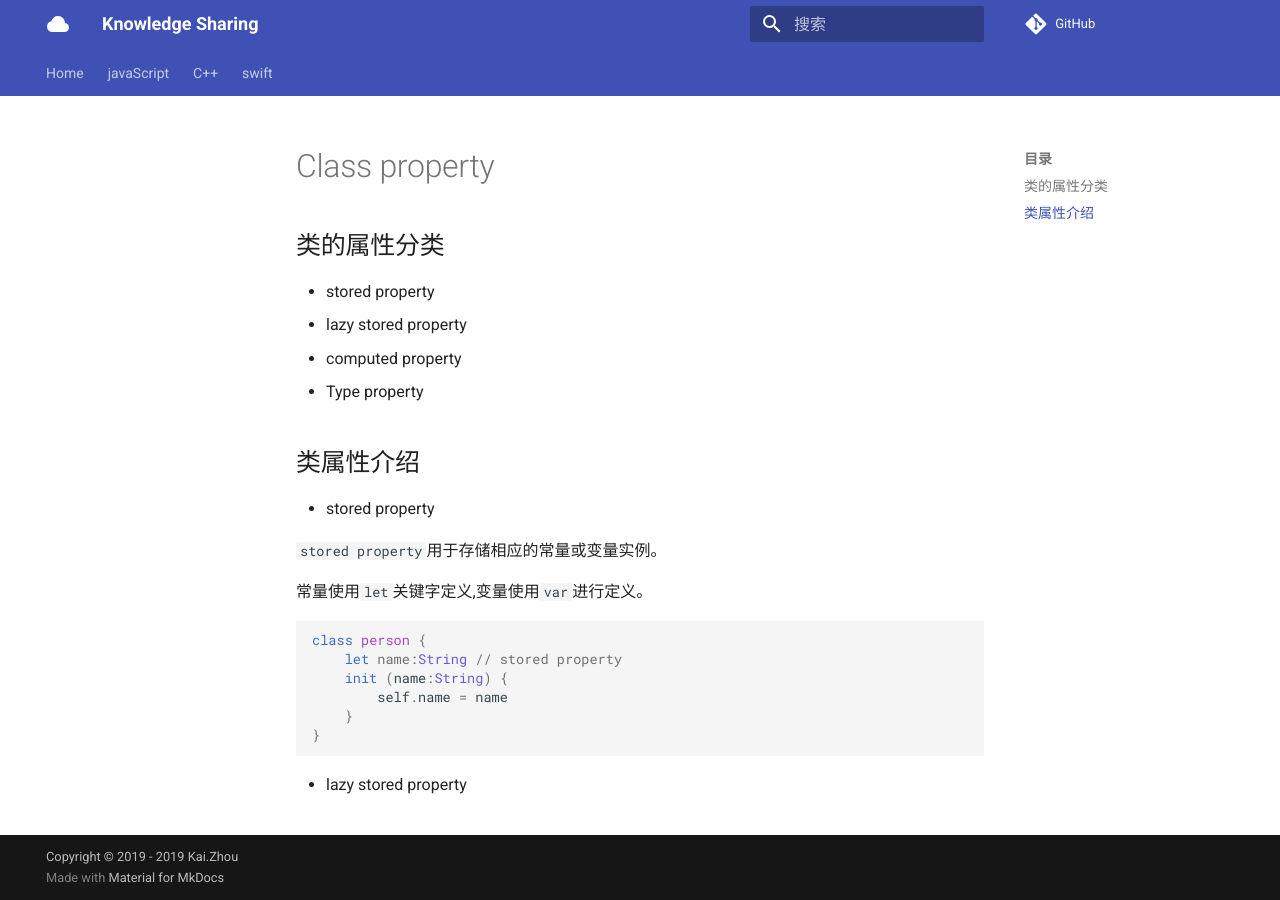
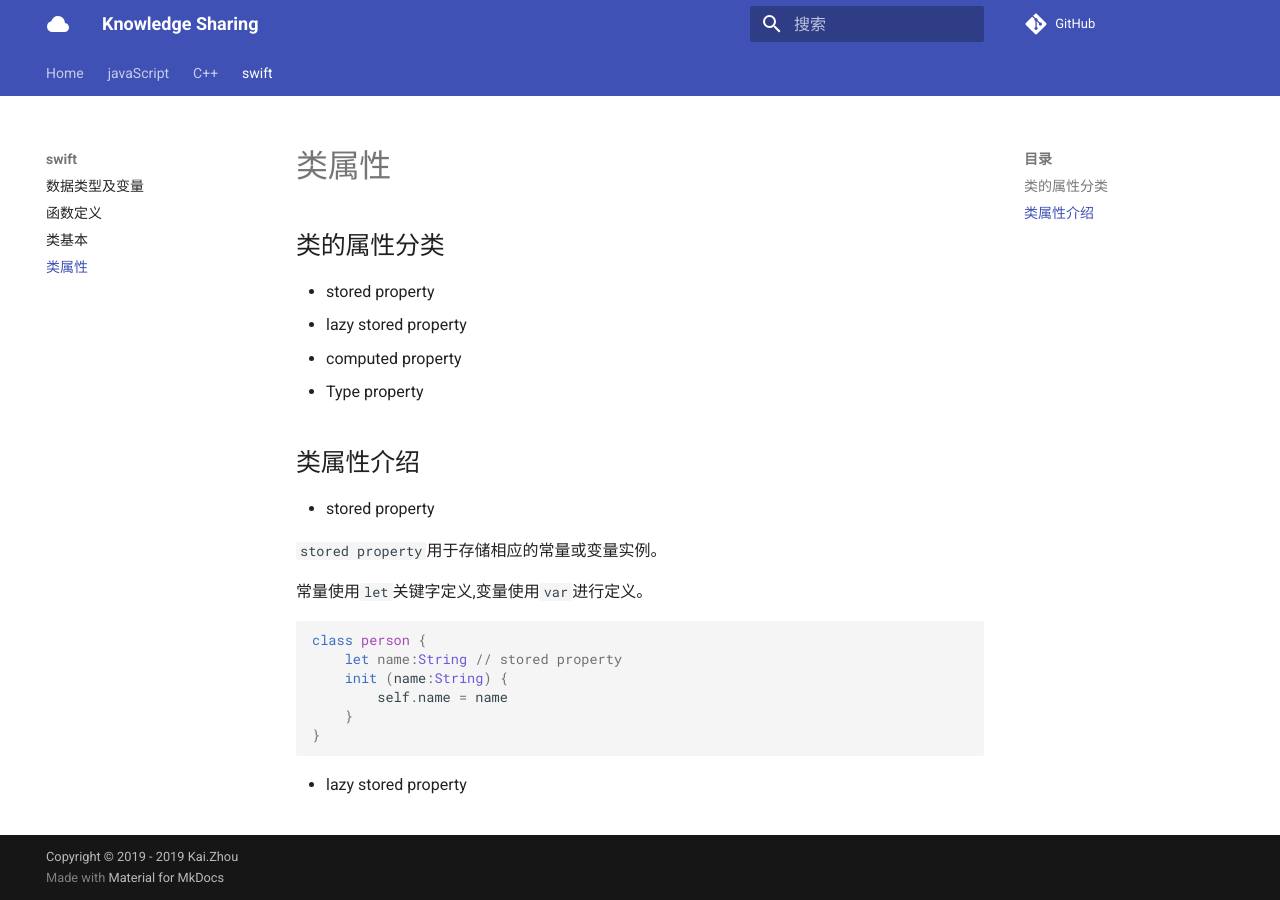
Before and after one commit to zhoukaidev/ks_blog, an MkDocs documentation site: the page built from docs/swift/class_property.md, in a window 1280 px wide. Built offline with MkDocs 1.6.1 and Material for MkDocs 9.7.7, drawn with Linux system fonts in a browser that asks for light colours; comment, search, counter and statistics services are not loaded.

Commit message:
Add navigator to class description in swift

```diff
--- a/mkdocs.yml
+++ b/mkdocs.yml
@@ -36,3 +36,5 @@ nav:
   - 'swift':
     - '数据类型及变量': swift/basic.md
     - '函数定义': swift/function.md
+    - '类基本': swift/class_basic.md
+    - '类属性': swift/class_property.md
```
